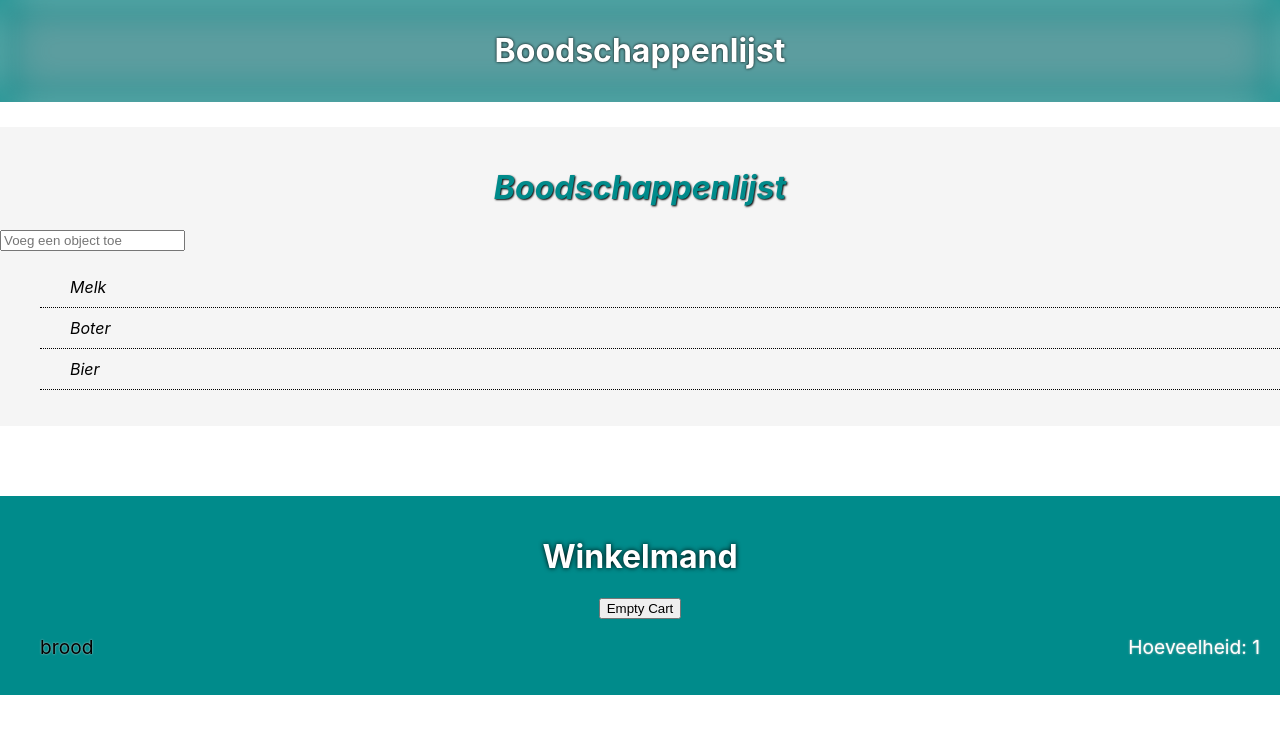
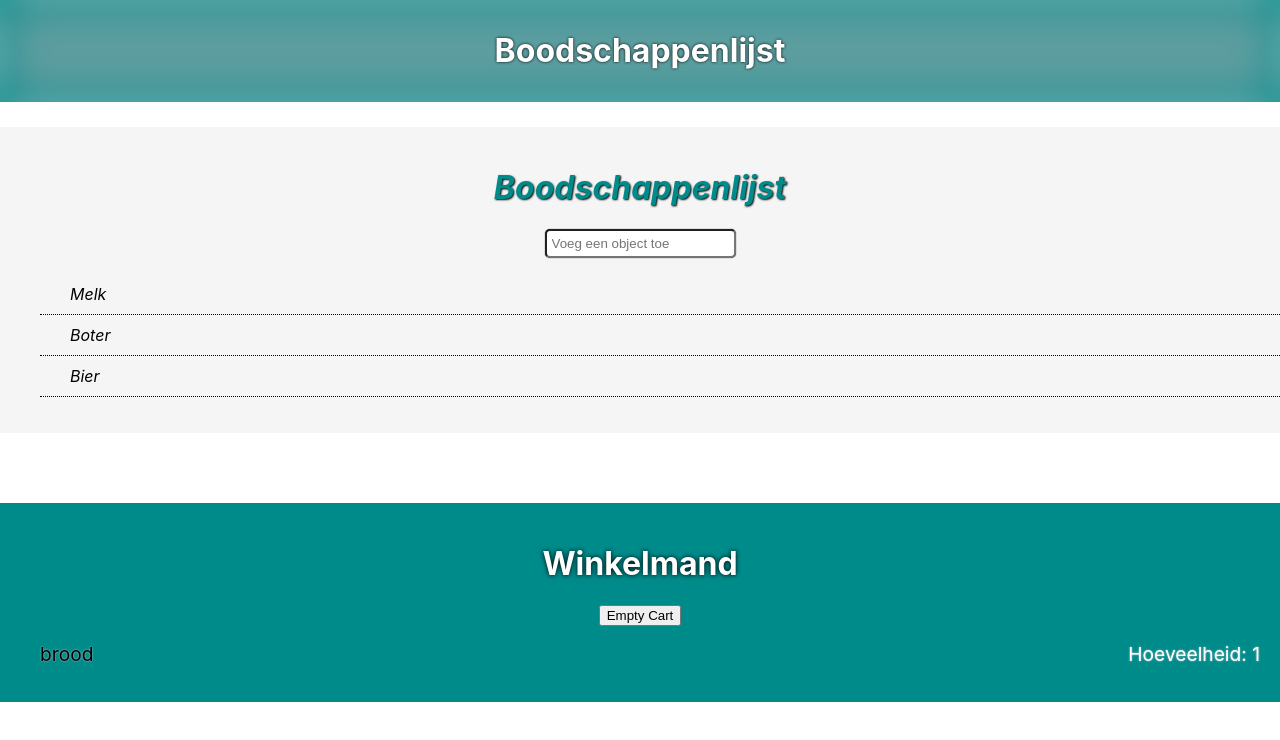
Before and after one commit to lambertwijshakecreations/React-grocery-app, a React (Create React App) app: page / in a window 1280 px wide. Shown: the top 740 px of the page. Built offline with nearby package versions, Linux system fonts and the light colour scheme.

Commit message:
styled input bar.

```diff
--- a/src/App.css
+++ b/src/App.css
@@ -6,6 +6,15 @@ header{
   text-align: center;
   color:#fff;
   text-shadow: 0 0 3px #000;
+}
+
+.groceries-input input{
+  display:block;
+  margin-left: auto;
+  margin-right: auto;
+  padding:5px;
+  box-shadow: 0  0 1px black;
+  border-radius: 5px;
 }
 
 .groceries-list {
```
